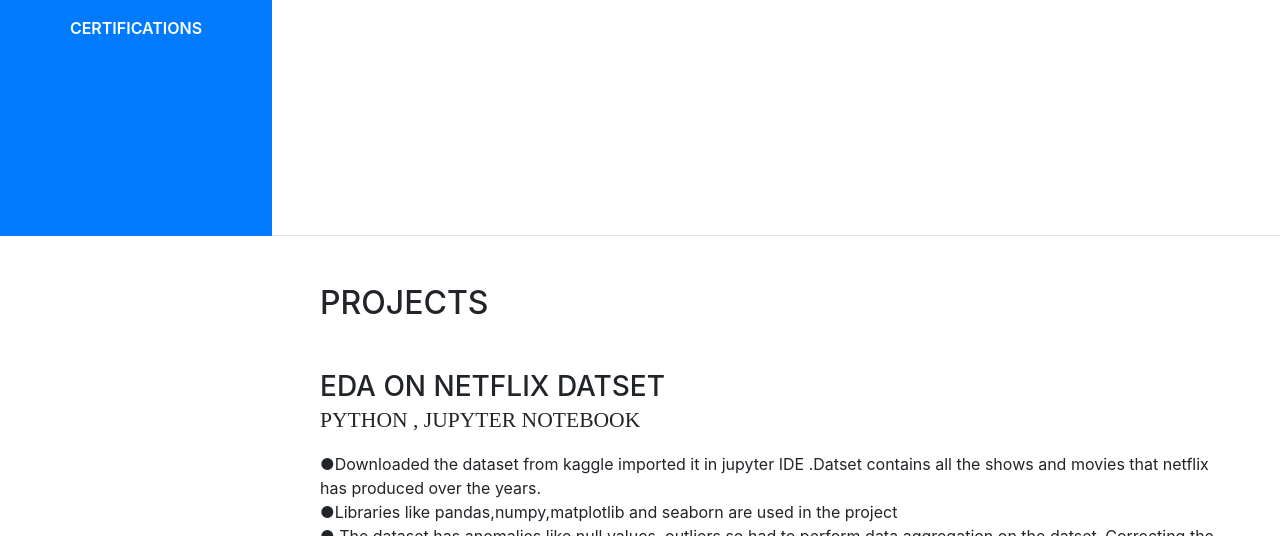
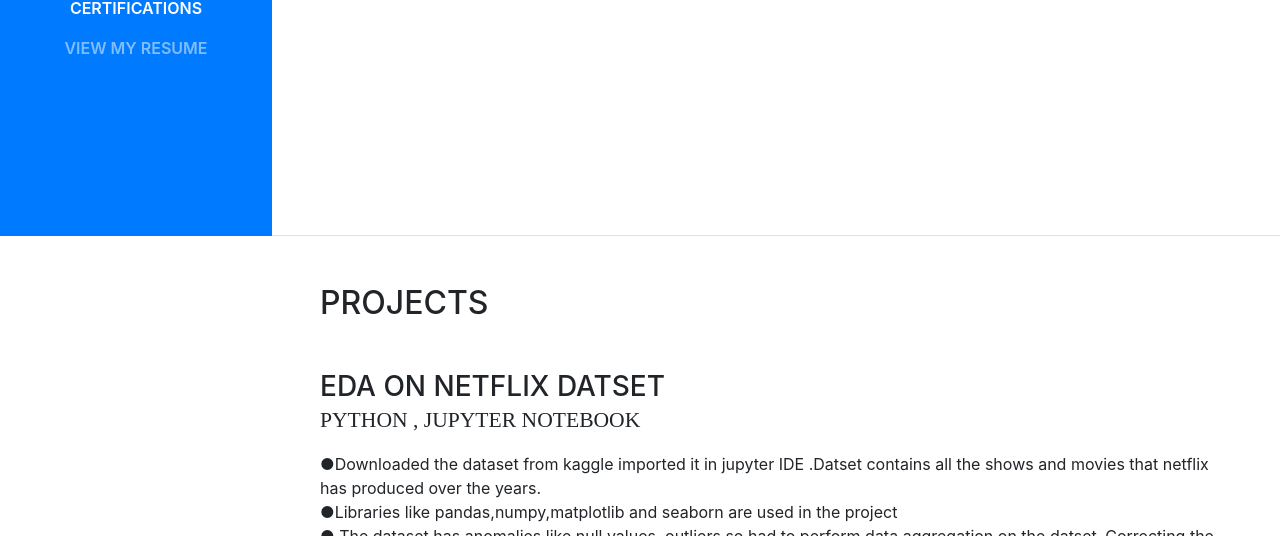
Before and after one commit to manans791/portfolio, a website with bundled scripts: page index.html in a window 1280 px wide. Shown: the part 564-1100 px from the top of the page. Built offline with nearby package versions, Linux system fonts and the light colour scheme; a web font is replaced by a local one.

Commit message:
Update index.html

```diff
--- a/index.html
+++ b/index.html
@@ -56,6 +56,9 @@
           </li>
           <li class="nav-item">
             <a class="nav-link js-scroll-trigger" href="#awards">Certifications</a>
+          </li>
+          <li class="nav-item">
+            <a class="nav-link js-scroll-trigger" href="Resume_Manan.pdf"  target="_blank">View my Resume</a>
           </li>
         </ul>
       </div>
```
